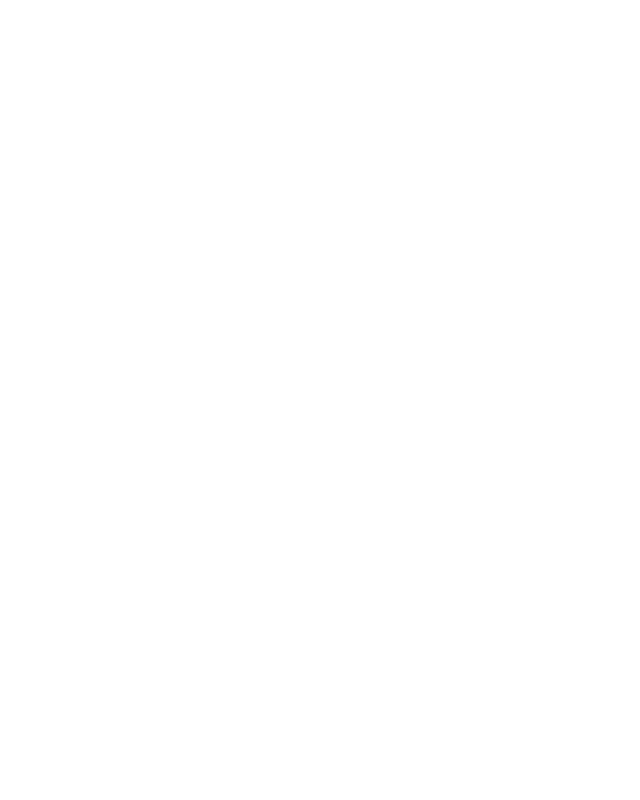
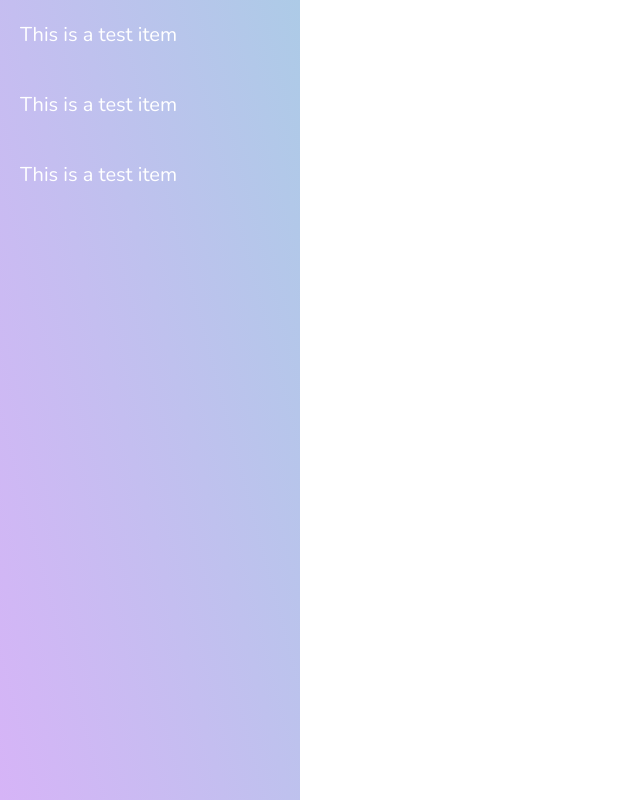
Before and after one commit to fisamodo/Angular-Expense-tracker-app, an Angular app: page /about in a window 1280 px wide. Before the commit this address led to /. Shown: the whole page, without its empty margins (0-640 px from the left). Built offline with nearby package versions, Linux system fonts and the light colour scheme.

Commit message:
adding a navbar

```diff
--- a/src/app/app-routing.module.ts
+++ b/src/app/app-routing.module.ts
@@ -1,10 +1,12 @@
 import { NgModule } from '@angular/core';
 import { Routes, RouterModule } from '@angular/router';
 import { MainPageComponent } from './main-page/main-page.component';
+import { TestPageComponent } from './test-page/test-page.component';
 
 
 const routes: Routes = [
-  {path:'', component: MainPageComponent}
+  {path:'', component: MainPageComponent},
+  {path:'about', component: TestPageComponent}
 ];
 
 @NgModule({
--- a/src/app/app.module.ts
+++ b/src/app/app.module.ts
@@ -11,6 +11,7 @@ import { BudgetItemCardComponent } from './budget-item-list/budget-item-card/bud
 import { EditItemModalComponent } from './edit-item-modal/edit-item-modal.component';
 
 import { MatDialogModule } from '@angular/material/dialog';
+import { TestPageComponent } from './test-page/test-page.component';
 
 @NgModule({
   declarations: [
@@ -19,7 +20,8 @@ import { MatDialogModule } from '@angular/material/dialog';
     AddItemFormComponent,
     BudgetItemListComponent,
     BudgetItemCardComponent,
-    EditItemModalComponent
+    EditItemModalComponent,
+    TestPageComponent
   ],
   imports: [
     BrowserModule,
--- /dev/null
+++ b/src/app/test-page/test-page.component.html
@@ -0,0 +1,10 @@
+<div class="page-container">
+    <div class="sidebar">
+        <div class="list-items">
+            <div class="list-item">This is a test item</div>
+            <div class="list-item">This is a test item</div>
+            <div class="list-item">This is a test item</div>
+
+        </div>
+    </div>
+</div>
--- /dev/null
+++ b/src/app/test-page/test-page.component.scss
@@ -0,0 +1,17 @@
+.page-container{
+    height: 100%;
+    background: white;
+}
+
+.sidebar{
+    height: 100%;
+    width: 300px;
+    background: linear-gradient(75deg, rgb(214,180,247), rgb(173,203,231));
+
+}
+
+.list-item{
+    font-size:20px;
+    color:white;
+    padding:20px;
+}
--- /dev/null
+++ b/src/app/test-page/test-page.component.ts
@@ -0,0 +1,15 @@
+import { Component, OnInit } from '@angular/core';
+
+@Component({
+  selector: 'app-test-page',
+  templateUrl: './test-page.component.html',
+  styleUrls: ['./test-page.component.scss']
+})
+export class TestPageComponent implements OnInit {
+
+  constructor() { }
+
+  ngOnInit(): void {
+  }
+
+}
--- a/src/styles.scss
+++ b/src/styles.scss
@@ -3,3 +3,9 @@
 @import 'main-styles';
 @import '../node_modules/bulma/bulma.sass';
 @import '~@angular/material/prebuilt-themes/indigo-pink.css';
+
+html, body{
+    height: 100%;
+    margin:0;
+
+}
```
Also changed, not shown: 1 other file (tests, documents, lock files or other folders).
